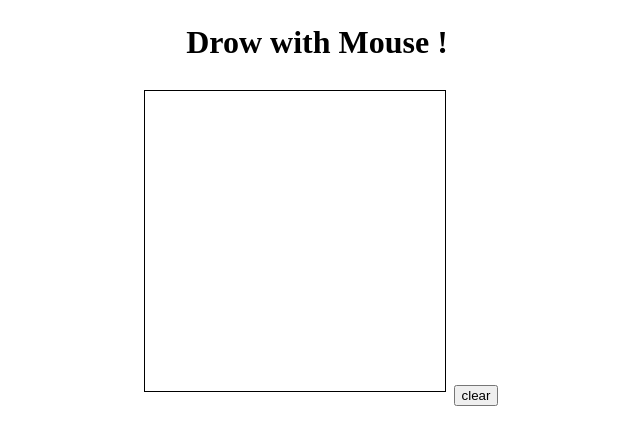
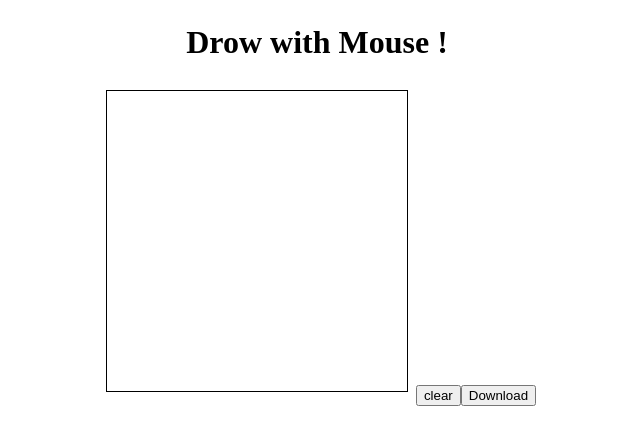
Before and after one commit to goya5858/DrawbleCanvas, a React (Create React App) app: page / in a window 1280 px wide. Shown: the top 444 px of the page, without its empty margins (323-963 px from the left). Built offline with nearby package versions, Linux system fonts and the light colour scheme.

Commit message:
DLボタンへ分離

```diff
--- a/src/component/DrawableCanvasF.tsx
+++ b/src/component/DrawableCanvasF.tsx
@@ -18,7 +18,7 @@ const offsetPosition =  (e : React.MouseEvent | React.TouchEvent) => {
     } else if (e.nativeEvent instanceof MouseEvent) {
       return { offsetX: e.nativeEvent.offsetX ,offsetY: e.nativeEvent.offsetY };
     }
-  };
+};
 
 // ここからが本体　Canvasを返す関数
 const DrawableCanvasF = (props: CanvasProps) => {
@@ -33,7 +33,7 @@ const DrawableCanvasF = (props: CanvasProps) => {
                 { ctx.lineWidth = props.lineWidth; }
         }
         return ctx;
-    }
+    };
 
     const startDrawing: MouseOrTouchEventHandler = (e) => {
         setDrawing(true);
@@ -49,9 +49,7 @@ const DrawableCanvasF = (props: CanvasProps) => {
     const endDrawing = () => {
         setDrawing(false);
         const ctx = getContext();
-        if (ctx){
-            ctx.closePath();
-        }
+        if (ctx){ ctx.closePath(); }
     };
 
     const draw: MouseOrTouchEventHandler = (e) => {
@@ -69,14 +67,14 @@ const DrawableCanvasF = (props: CanvasProps) => {
         if (canvas.current) {
             const dLink: any = document.createElement("a"); //ダウンロード用のエレメント作成
             dLink.href = canvas.current.toDataURL('image/png'); //画面データをpngに変換
-            dLink.download = "testaaa.png"; //DLするファイルの名前を設定
+            dLink.download = new Date().getTime() + '.png';; //DLするファイルの名前を設定
             dLink.click(); //クリックする = DLする
             dLink.remove();
         }
-    }
+    };
 
     const clearCanvas = () => {
-        downloadImg(); //キャンバス削除時に画像をダウンロード
+        //downloadImg(); //キャンバス削除時に画像をダウンロード
         const ctx = getContext();
         if (canvas==null || ctx==null) return ;
         ctx.clearRect(0, 0, ctx.canvas.width, ctx.canvas.height);
@@ -96,7 +94,7 @@ const DrawableCanvasF = (props: CanvasProps) => {
                 style={props.style}
             />
             <button onClick={clearCanvas}>clear</button>
-
+            <button onClick={downloadImg}>Download</button>
         </div>
     )
 };
```
